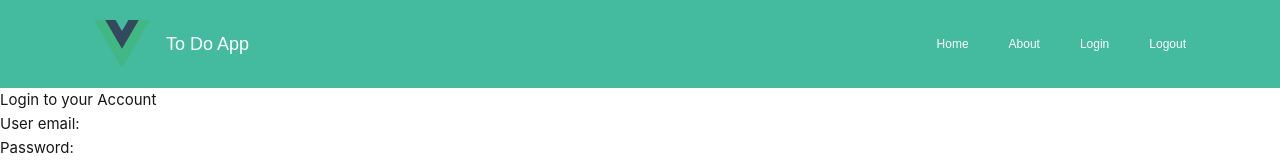
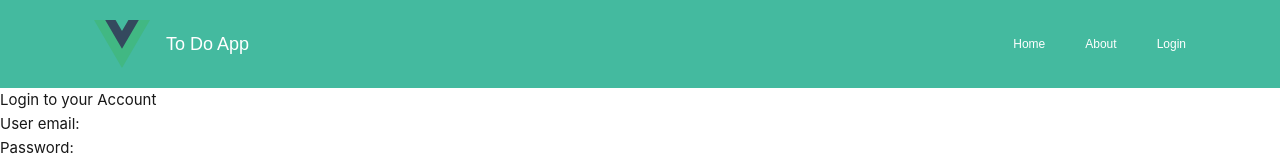
Before and after one commit to Odyseya/Project-Vue-App, a Vue app: page /signin in a window 1280 px wide. Shown: the top 160 px of the page. Built offline with nearby package versions, Linux system fonts and the light colour scheme; the HTML template or start-up script is replaced by a standard one.

Commit message:
navbar login/out buttons visibitity

```diff
--- a/src/components/NavBar.vue
+++ b/src/components/NavBar.vue
@@ -11,11 +11,11 @@
       </div>
 
       <ul class="flex flex-1 justify-end gap-x-10">
-        <li><RouterLink class="cursor-pointer" to="/">Home</RouterLink></li>
-        <li><RouterLink class="cursor-pointer" :to="{ name: 'about' }">About</RouterLink></li>
-        <li><RouterLink class="cursor-pointer" to="/signin">Login</RouterLink></li>
-
-        <li @click="logout" class="cursor-pointer">Logout</li>
+        <RouterLink class="cursor-pointer" to="/">Home</RouterLink>
+        <RouterLink class="cursor-pointer" :to="{ name: 'about' }">About</RouterLink>
+        <!-- if logged show logout, otherwise login -->
+        <RouterLink v-if="!user" class="cursor-pointer" to="/signin">Login</RouterLink>
+        <li v-if="user" @click="logout" class="cursor-pointer">Logout</li>
       </ul>
     </nav>
   </header>
@@ -23,10 +23,14 @@
 
 <script setup>
 import { useUserStore } from '@/stores/userStore'
+import { computed } from 'vue'
 import { useRouter } from 'vue-router'
 
 const router = useRouter()
 const userStore = useUserStore()
+
+// added to rotate navbar sign/out visibility
+const user = computed(() => userStore.user)
 
 const logout = async () => {
   try {
--- /dev/null
+++ b/src/components/TaskItem.vue
@@ -0,0 +1,15 @@
+<script setup>
+defineProps(['title'])
+defineEmits(['remove'])
+</script>
+
+<template>
+  <li>
+    {{ title }}
+
+    <input type="checkbox" id="checkbox" v-model="checked" />
+    <label for="checkbox">Completed</label>
+
+    <button @click="$emit('remove')">Remove</button>
+  </li>
+</template>
--- a/src/views/HomeView.vue
+++ b/src/views/HomeView.vue
@@ -1,4 +1,5 @@
 <script setup>
+import TaskItem from '@/components/TaskItem.vue'
 import { useTasksStore } from '@/stores/tasksStore'
 import { storeToRefs } from 'pinia'
 import { onMounted, ref } from 'vue'
@@ -33,15 +34,20 @@ onMounted(() => {
   <main>
     <h1>Home View!</h1>
 
-    <span>Tasks: {{ tasks.length }}</span>
+    <span>All Tasks: {{ tasks.length }}</span>
     <!-- <span>Incompleted tasks: {{ incompletedTasks.length }}</span> -->
+    <!-- <ul>
+      <li v-for="task in tasks" :key="task.id">{{ task.title }}</li>
+    </ul>  -->
+
     <ul>
-      <li v-for="task in tasks" :key="task.id">Title: {{ task.title }}</li>
+      <TaskItem v-for="(task, index) in tasks" :key="task.id" :title="task.title"></TaskItem>
+      <!-- @remove="task.splice(index, 1)" -->
     </ul>
 
     <label>
       Task title:
-      <input type="text" v-model="taskTitle" />
+      <input type="text" v-model="taskTitle" placeholder="new task" />
     </label>
 
     <button @click="_addTask">Add a task</button>
```
